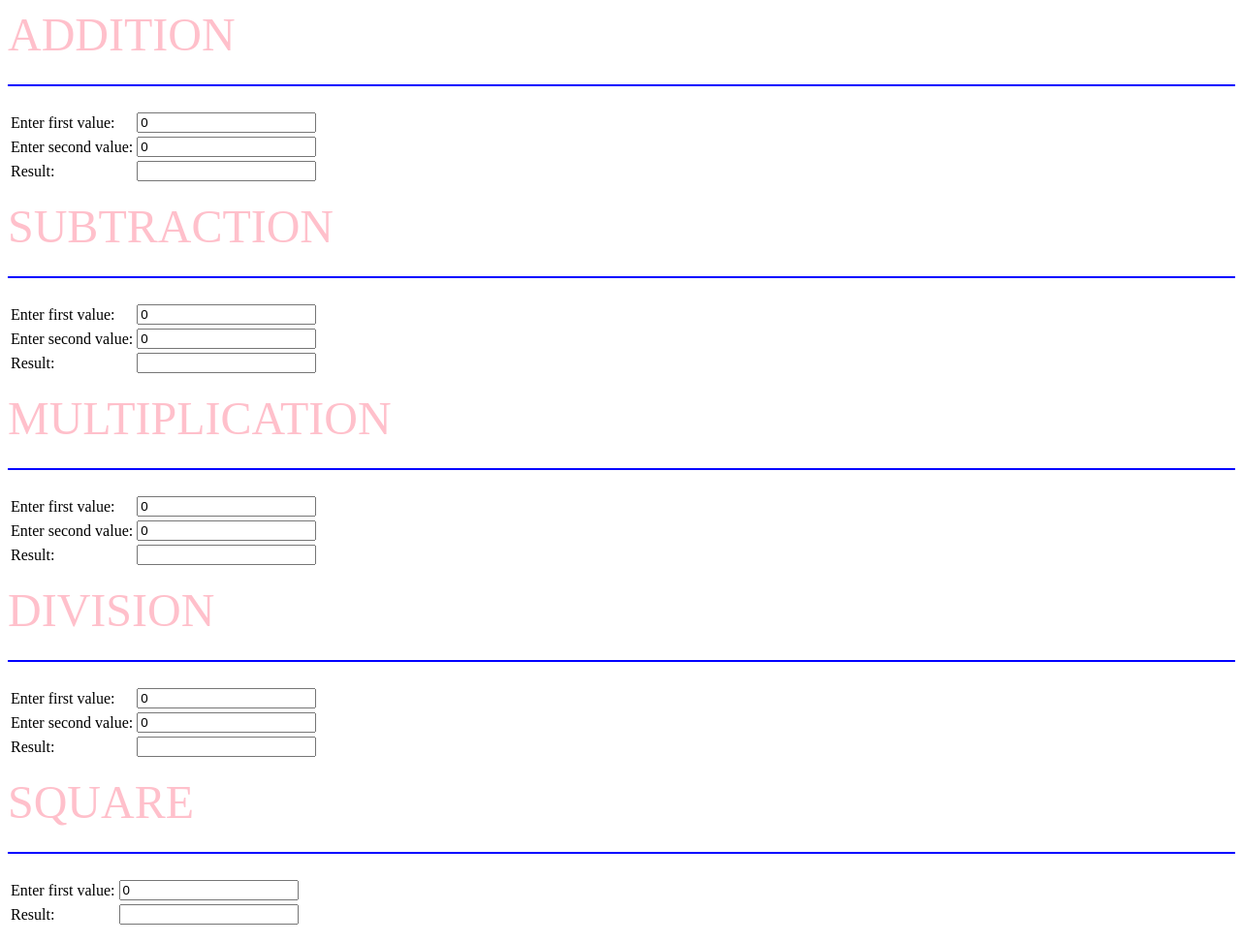
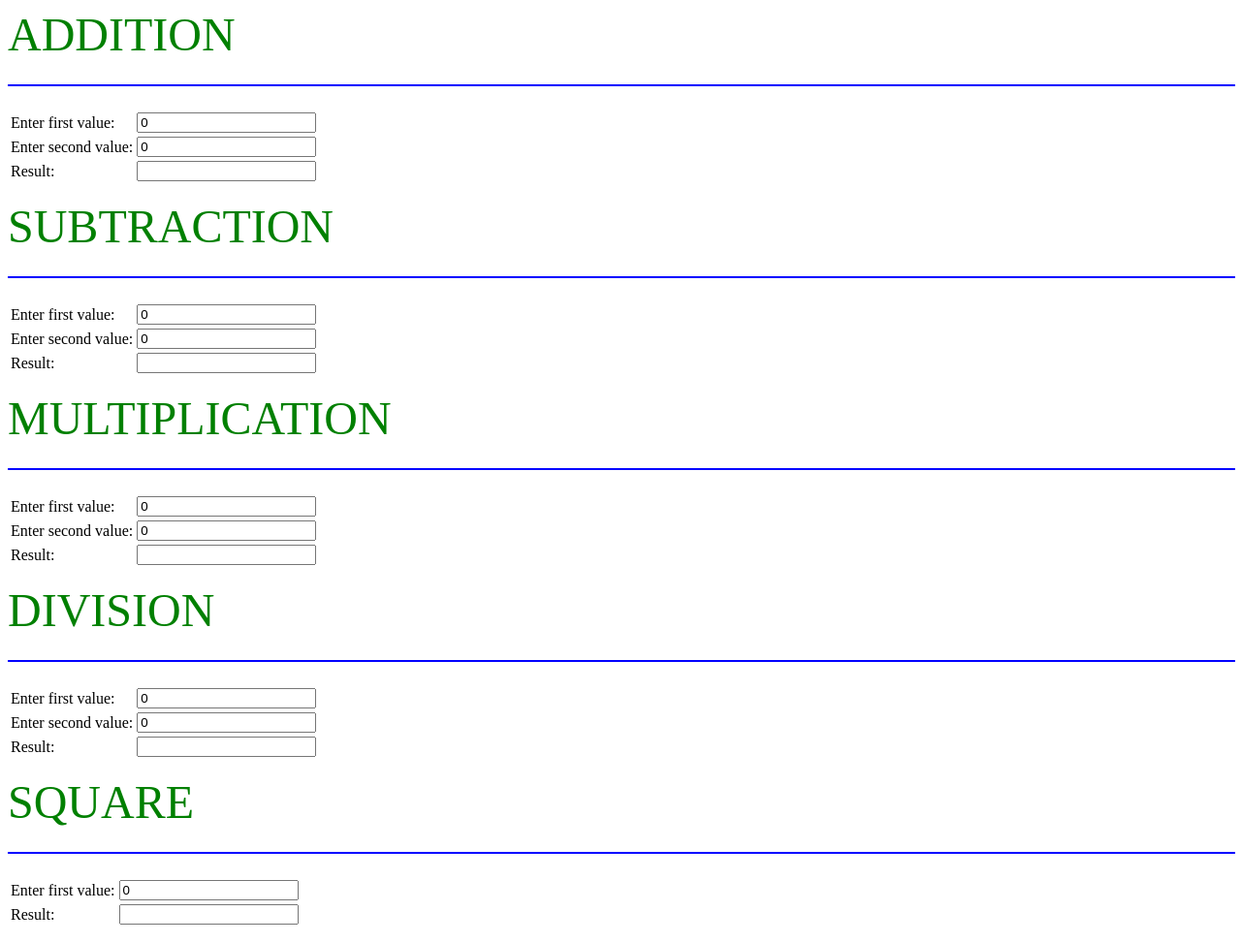
Before and after one commit to Silverstreemer/JavaScript, a plain HTML site: page exmp.html in a window 1280 px wide. Shown: the whole page at 97% size. Drawn offline with Linux system fonts and the light colour scheme.

Commit message:
undo to start

```diff
--- a/exmp.html
+++ b/exmp.html
@@ -34,7 +34,7 @@
 	</script>
 </head>
 <body>
-<font face="Cooper Black" size="20" color="pink">
+<font face="Cooper Black" size="20" color="green">
 ADDITION<hr width="100%" color="blue">
 </font>
 <form name="add">
@@ -56,7 +56,7 @@ ADDITION<hr width="100%" color="blue">
 	</tr>
 	</table>
 </form>
-<font face="Cooper Black" size="20" color="pink">
+<font face="Cooper Black" size="20" color="green">
 SUBTRACTION<hr width="100%" color="blue">
 </font>
 <form name="sub">
@@ -78,7 +78,7 @@ SUBTRACTION<hr width="100%" color="blue">
 	</tr>
 	</table>
 </form>
-<font face="Cooper Black" size="20" color="pink">
+<font face="Cooper Black" size="20" color="green">
 MULTIPLICATION<hr width="100%" color="blue">
 </font>
 <form name="mul">
@@ -100,7 +100,7 @@ MULTIPLICATION<hr width="100%" color="blue">
 	</tr>
 	</table>
 </form>
-<font face="Cooper Black" size="20" color="pink">
+<font face="Cooper Black" size="20" color="green">
 DIVISION<hr width="100%" color="blue">
 </font>
 <form name="div">
@@ -122,7 +122,7 @@ DIVISION<hr width="100%" color="blue">
 	</tr>
 	</table>
 </form>
-<font face="Cooper Black" size="20" color="pink">
+<font face="Cooper Black" size="20" color="green">
 SQUARE<hr width="100%" color="blue">
 </font>
 <form name="sq">
```
